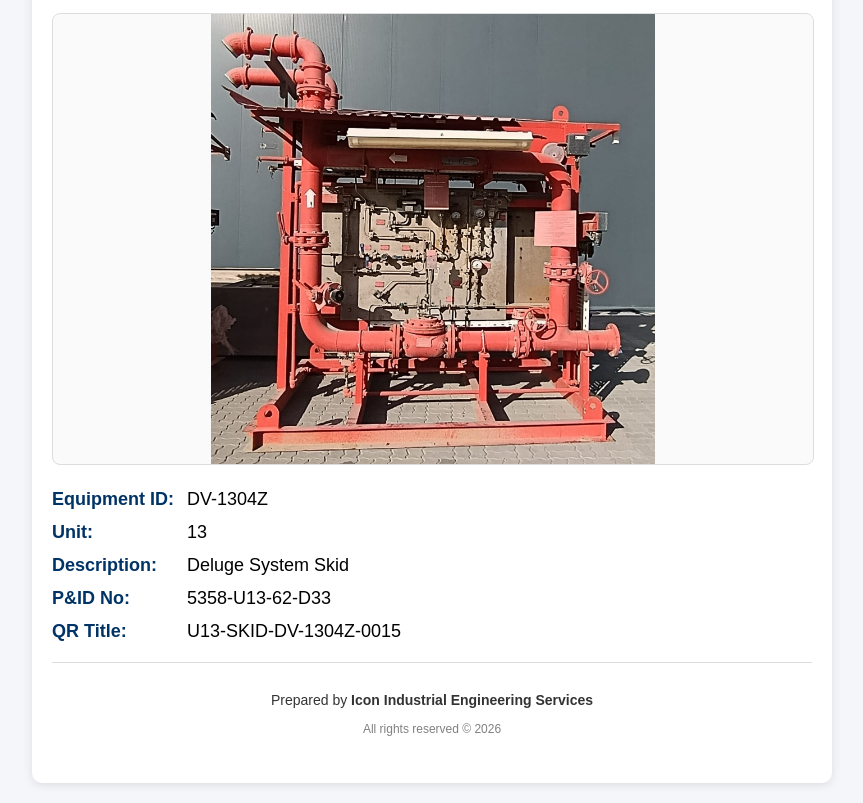
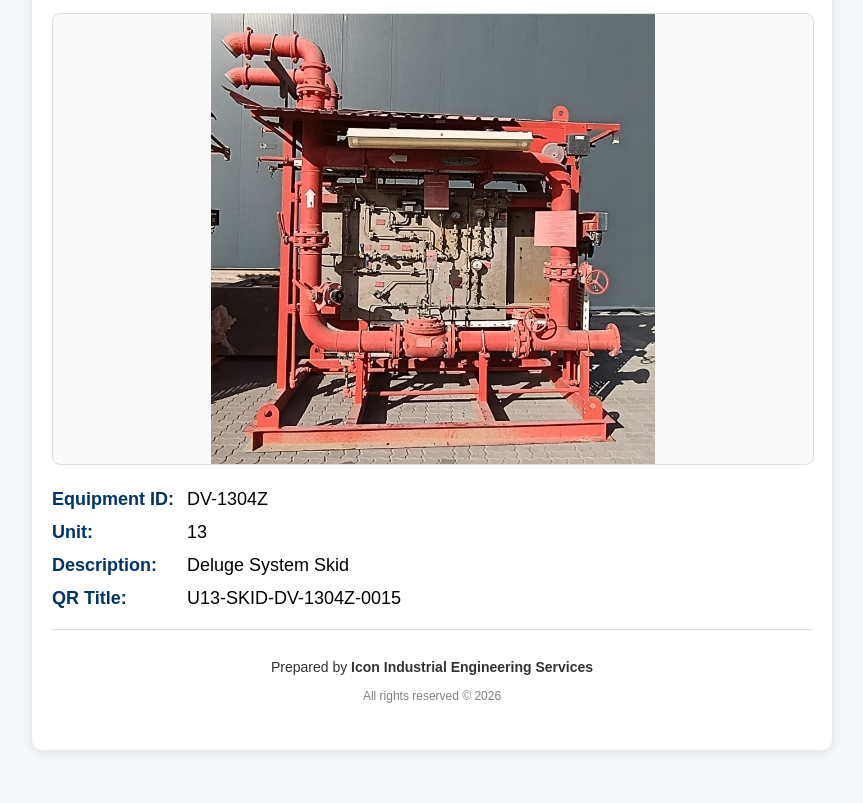
Before and after one commit to Gokkkul/qr-scan-preview, a plain HTML site: page index.html in a window 1280 px wide. Shown: the part 107-910 px from the top of the page, without its empty margins (208-1071 px from the left). After the commit the page ends 877 px from the top, so only its background shows below. Drawn offline with Linux system fonts and the light colour scheme.

Commit message:
Update index.html

```diff
--- a/index.html
+++ b/index.html
@@ -212,10 +212,10 @@
                     <span class="label">Description:</span>
                     Deluge System Skid
                 </div>
-                <div class="detail-row">
+                <!-- <div class="detail-row">
                     <span class="label">P&ID No:</span>
                     5358-U13-62-D33
-                </div>
+                </div> -->
 
                 <div class="detail-row">
                     <span class="label">QR Title:</span>
```
